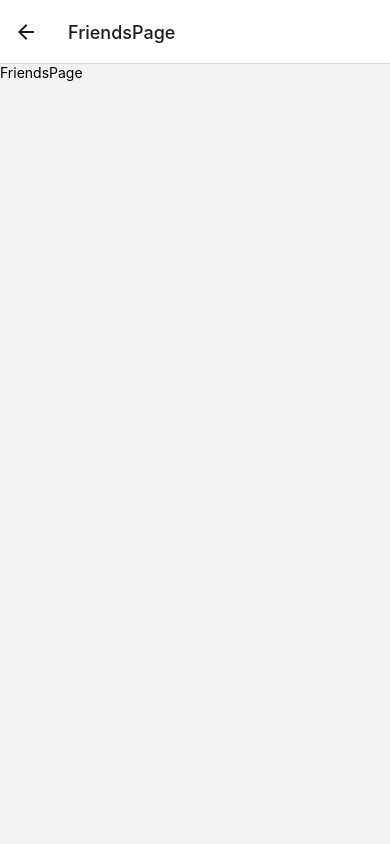
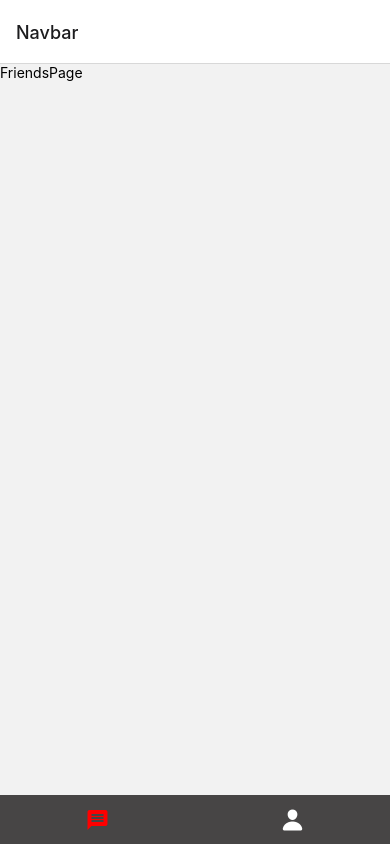
Before and after one commit to xxxCam900xxx/M426_AkwardSilents_frontend, a React Native app: screen /FriendsPage in a window 390 px wide. Built offline with nearby package versions, Linux system fonts and the light colour scheme.

Commit message:
add navbar

```diff
--- a/package.json
+++ b/package.json
@@ -9,6 +9,7 @@
     "web": "expo start --web"
   },
   "dependencies": {
+    "@react-navigation/bottom-tabs": "^6.5.11",
     "@react-navigation/native": "^6.1.9",
     "@react-navigation/native-stack": "^6.9.17",
     "expo": "^49.0.21",
--- a/src/Navbar.jsx
+++ b/src/Navbar.jsx
@@ -1,5 +1,4 @@
 import { createBottomTabNavigator } from '@react-navigation/bottom-tabs'
-import { NavigationContainer } from '@react-navigation/native'
 import React from 'react'
 import { MaterialIcons, Ionicons } from '@expo/vector-icons';
 import ProfilePage from "./pages/ProfilePage"
@@ -9,7 +8,6 @@ const Tab = createBottomTabNavigator()
 
 const Navbar = () => {
     return (
-        <NavigationContainer>
         <Tab.Navigator
             initialRouteName="FriendsPage"
             screenOptions={{
@@ -37,8 +35,7 @@ const Navbar = () => {
                 }}
             />
         </Tab.Navigator>
-        </NavigationContainer>
     );
 };
 
-export default Navbar
+export default Navbar;
--- a/src/Router.jsx
+++ b/src/Router.jsx
@@ -3,15 +3,15 @@ import { createNativeStackNavigator } from '@react-navigation/native-stack';
 import ProfilePage from './pages/ProfilePage';
 import HomePage from './pages/HomePage';
 import ChatPage from './pages/ChatPage';
-import FriendsPage from './pages/FriendsPage';
+import Navbar from './Navbar';
 
 const Stack = createNativeStackNavigator();
 
 export const Router = () => {
     return (
-        <Stack.Navigator initialRouteName='HomePage' screenOptions={{ headerShown: true }}>
+        <Stack.Navigator initialRouteName='Navbar' screenOptions={{ headerShown: true }}>
             <Stack.Screen name='HomePage' component={HomePage} />
-            <Stack.Screen name='FriendsPage' component={FriendsPage} />
+            <Stack.Screen name='Navbar' component={Navbar} />
             <Stack.Screen name='ChatPage' component={ChatPage} />
             <Stack.Screen name='ProfilePage' component={ProfilePage} />
         </Stack.Navigator>
--- a/src/pages/ChatPage.jsx
+++ b/src/pages/ChatPage.jsx
@@ -1,9 +1,11 @@
 import React from 'react'
-import { Text } from 'react-native'
+import { Text, View } from 'react-native'
 
 function ChatPage() {
     return (
-        <Text>ChatPage</Text>
+        <View>
+            <Text>ChatPage</Text>
+        </View>
     )
 }
 
--- a/src/pages/FriendsPage.jsx
+++ b/src/pages/FriendsPage.jsx
@@ -1,9 +1,11 @@
 import React from 'react'
-import { Text } from 'react-native'
+import { Text, View } from 'react-native'
 
 function FriendsPage() {
     return (
-        <Text>FriendsPage</Text>
+        <View>
+            <Text>FriendsPage</Text>
+        </View>
     )
 }
 
--- a/src/pages/ProfilePage.jsx
+++ b/src/pages/ProfilePage.jsx
@@ -1,9 +1,11 @@
 import React from 'react'
-import { Text } from 'react-native'
+import { Text, View } from 'react-native'
 
 function ProfilePage() {
     return (
-        <Text>ProfilePage</Text>
+        <View>
+            <Text>ProfilePage</Text>
+        </View>
     )
 }
 
```
Also changed, not shown: 2 other files (tests, documents, lock files or other folders). Lines whose indentation alone changed are shown as unchanged.
